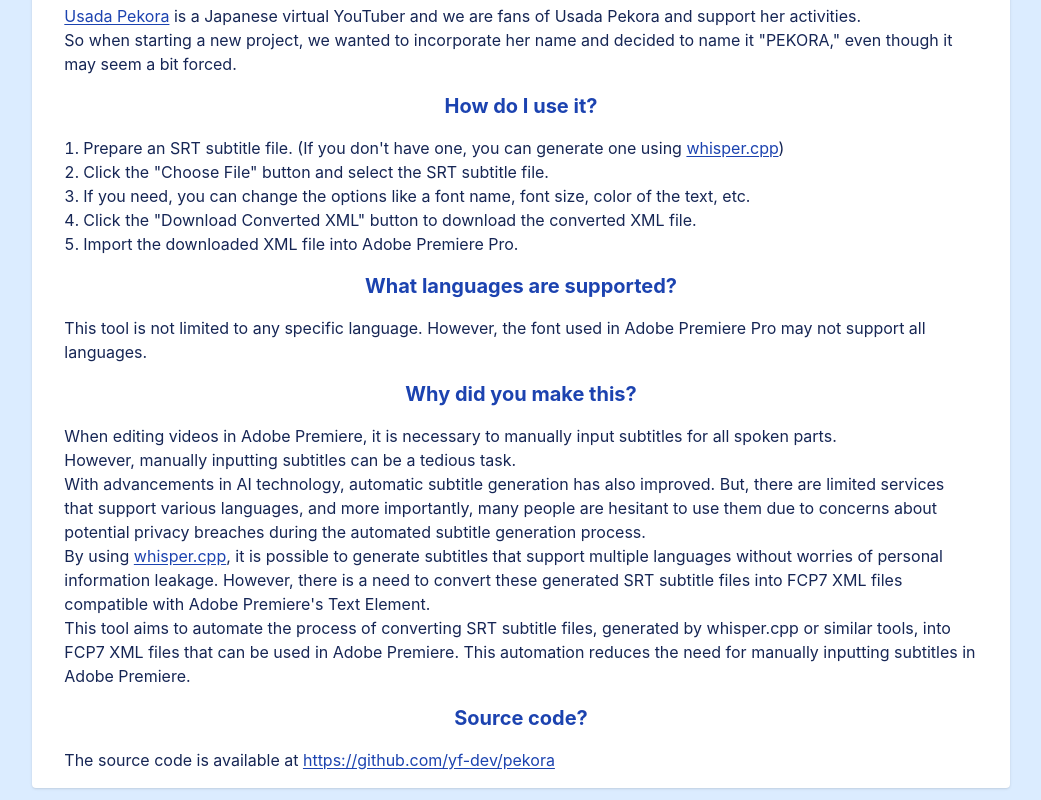
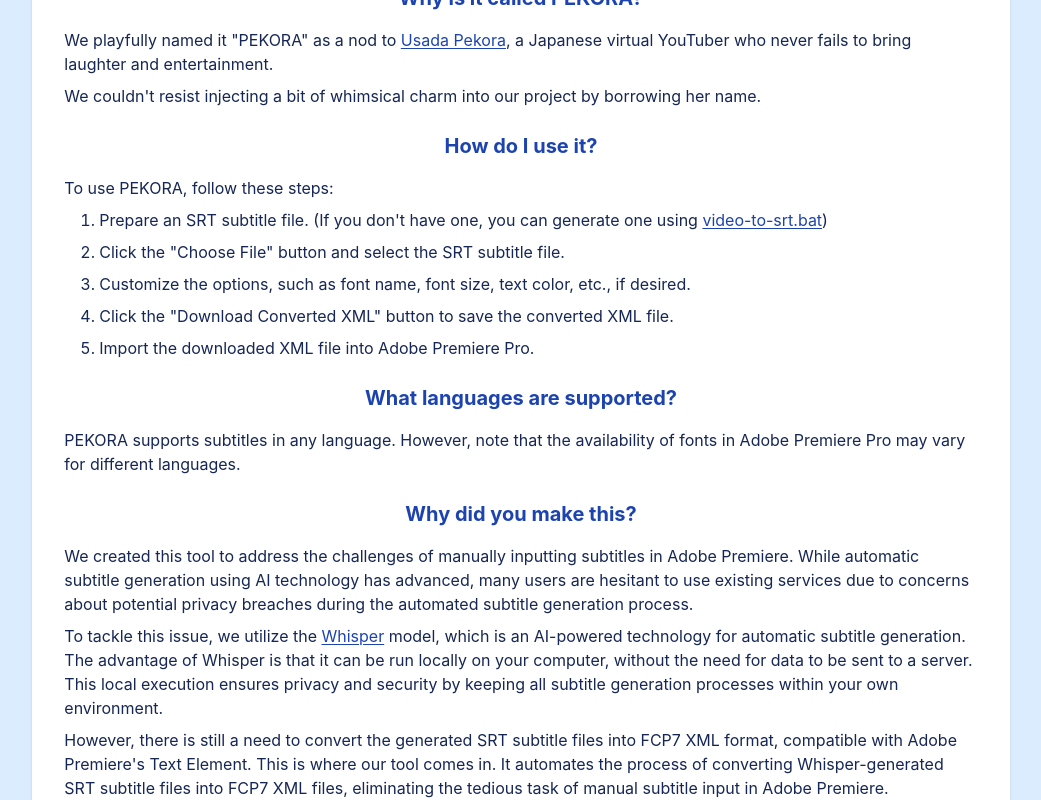
Before and after one commit to yf-dev/pekora, a Vue app: page / in a window 1280 px wide. Shown: the part 1140-1940 px from the top of the page, without its empty margins (119-1160 px from the left). Built offline with nearby package versions, Linux system fonts and the light colour scheme; a web font is replaced by a local one.

Commit message:
Update texts and links

```diff
--- a/src/App.vue
+++ b/src/App.vue
@@ -8,14 +8,14 @@
         <h2 class="text-xl text-pekora-blue-800 font-bold text-center pt-4 pb-4">
           Convert Subtitles to Adobe Premiere Pro XML Format
         </h2>
-        <p class="px-4">
+        <p class="px-4 mb-2">
           This tool converts SRT subtitle files into Adobe Premiere Pro-compatible XML files
           (specifically, FCP7 XML format).
         </p>
-        <p class="px-4">
+        <p class="px-4 mb-2">
           The converted XML file can be imported into Adobe Premiere Pro and used as text elements.
         </p>
-        <p class="px-4">
+        <p class="px-4 mb-2">
           All conversion processes are performed within the browser, so the SRT subtitle files are
           not uploaded to the server.
         </p>
@@ -122,77 +122,84 @@
         <h2 class="text-xl text-pekora-blue-800 font-bold text-center pt-4 pb-4">
           Why is it called PEKORA?
         </h2>
-        <p class="px-4">
+        <p class="px-4 mb-2">
+          We playfully named it "PEKORA" as a nod to
           <a
             href="https://www.youtube.com/@usadapekora"
             class="text-pekora-blue-800 underline underline-offset-2"
             >Usada Pekora</a
-          >
-          is a Japanese virtual YouTuber and we are fans of Usada Pekora and support her activities.
+          >, a Japanese virtual YouTuber who never fails to bring laughter and entertainment.
         </p>
-        <p class="px-4">
-          So when starting a new project, we wanted to incorporate her name and decided to name it
-          "PEKORA," even though it may seem a bit forced.
+        <p class="px-4 mb-2">
+          We couldn't resist injecting a bit of whimsical charm into our project by borrowing her
+          name.
         </p>
         <h2 class="text-xl text-pekora-blue-800 font-bold text-center pt-4 pb-4">
           How do I use it?
         </h2>
-        <ol class="px-4 list-inside list-decimal">
-          <li>
+        <p class="px-4 mb-2">To use PEKORA, follow these steps:</p>
+        <ol class="px-4 mb-2 list-inside list-decimal">
+          <li class="mb-2 ms-4">
             Prepare an SRT subtitle file. (If you don't have one, you can generate one using
             <a
-              href="https://github.com/ggerganov/whisper.cpp"
+              href="https://gist.github.com/rishubil/bc5dcadea00cc313980dbae47b885c4c"
               class="text-pekora-blue-800 underline underline-offset-2"
-              >whisper.cpp</a
+              >video-to-srt.bat</a
             >)
           </li>
-          <li>Click the "Choose File" button and select the SRT subtitle file.</li>
-          <li>
-            If you need, you can change the options like a font name, font size, color of the text,
-            etc.
+          <li class="mb-2 ms-4">
+            Click the "Choose File" button and select the SRT subtitle file.
           </li>
-          <li>Click the "Download Converted XML" button to download the converted XML file.</li>
-          <li>Import the downloaded XML file into Adobe Premiere Pro.</li>
+          <li class="mb-2 ms-4">
+            Customize the options, such as font name, font size, text color, etc., if desired.
+          </li>
+          <li class="mb-2 ms-4">
+            Click the "Download Converted XML" button to save the converted XML file.
+          </li>
+          <li class="mb-2 ms-4">Import the downloaded XML file into Adobe Premiere Pro.</li>
         </ol>
         <h2 class="text-xl text-pekora-blue-800 font-bold text-center pt-4 pb-4">
           What languages are supported?
         </h2>
-        <p class="px-4">
-          This tool is not limited to any specific language. However, the font used in Adobe
-          Premiere Pro may not support all languages.
+        <p class="px-4 mb-2">
+          PEKORA supports subtitles in any language. However, note that the availability of fonts in
+          Adobe Premiere Pro may vary for different languages.
         </p>
         <h2 class="text-xl text-pekora-blue-800 font-bold text-center pt-4 pb-4">
           Why did you make this?
         </h2>
-        <p class="px-4">
-          When editing videos in Adobe Premiere, it is necessary to manually input subtitles for all
-          spoken parts.
+        <p class="px-4 mb-2">
+          We created this tool to address the challenges of manually inputting subtitles in Adobe
+          Premiere. While automatic subtitle generation using AI technology has advanced, many users
+          are hesitant to use existing services due to concerns about potential privacy breaches
+          during the automated subtitle generation process.
         </p>
-        <p class="px-4">However, manually inputting subtitles can be a tedious task.</p>
-        <p class="px-4">
-          With advancements in AI technology, automatic subtitle generation has also improved. But,
-          there are limited services that support various languages, and more importantly, many
-          people are hesitant to use them due to concerns about potential privacy breaches during
-          the automated subtitle generation process.
+        <p class="px-4 mb-2">
+          To tackle this issue, we utilize the
+          <a
+            href="https://github.com/openai/whisper"
+            class="text-pekora-blue-800 underline underline-offset-2"
+            >Whisper</a
+          >
+          model, which is an AI-powered technology for automatic subtitle generation. The advantage
+          of Whisper is that it can be run locally on your computer, without the need for data to be
+          sent to a server. This local execution ensures privacy and security by keeping all
+          subtitle generation processes within your own environment.
         </p>
-        <p class="px-4">
-          By using
-          <a
-            href="https://github.com/ggerganov/whisper.cpp"
-            class="text-pekora-blue-800 underline underline-offset-2"
-            >whisper.cpp</a
-          >, it is possible to generate subtitles that support multiple languages without worries of
-          personal information leakage. However, there is a need to convert these generated SRT
-          subtitle files into FCP7 XML files compatible with Adobe Premiere's Text Element.
+        <p class="px-4 mb-2">
+          However, there is still a need to convert the generated SRT subtitle files into FCP7 XML
+          format, compatible with Adobe Premiere's Text Element. This is where our tool comes in. It
+          automates the process of converting Whisper-generated SRT subtitle files into FCP7 XML
+          files, eliminating the tedious task of manual subtitle input in Adobe Premiere.
         </p>
-        <p class="px-4">
-          This tool aims to automate the process of converting SRT subtitle files, generated by
-          whisper.cpp or similar tools, into FCP7 XML files that can be used in Adobe Premiere. This
-          automation reduces the need for manually inputting subtitles in Adobe Premiere.
+        <p class="px-4 mb-2">
+          By combining the benefits of local AI execution and automated conversion, our tool
+          provides a seamless and privacy-conscious solution for integrating subtitles into Adobe
+          Premiere projects.
         </p>
         <h2 class="text-xl text-pekora-blue-800 font-bold text-center pt-4 pb-4">Source code?</h2>
-        <p class="px-4">
-          The source code is available at
+        <p class="px-4 mb-2">
+          You can access the source code of PEKORA at
           <a
             href="https://github.com/yf-dev/pekora"
             class="text-pekora-blue-800 underline underline-offset-2"
```
Also changed, not shown: 1 other file (tests, documents, lock files or other folders).
